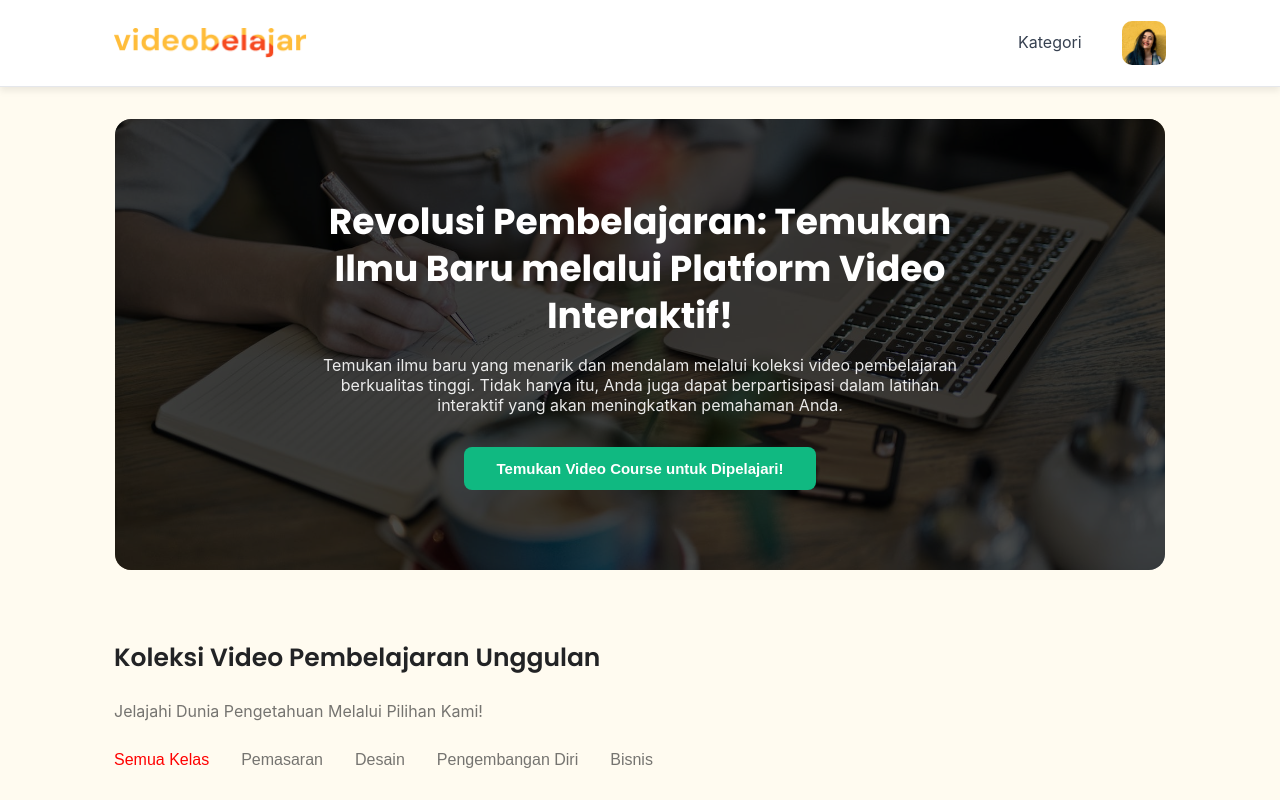
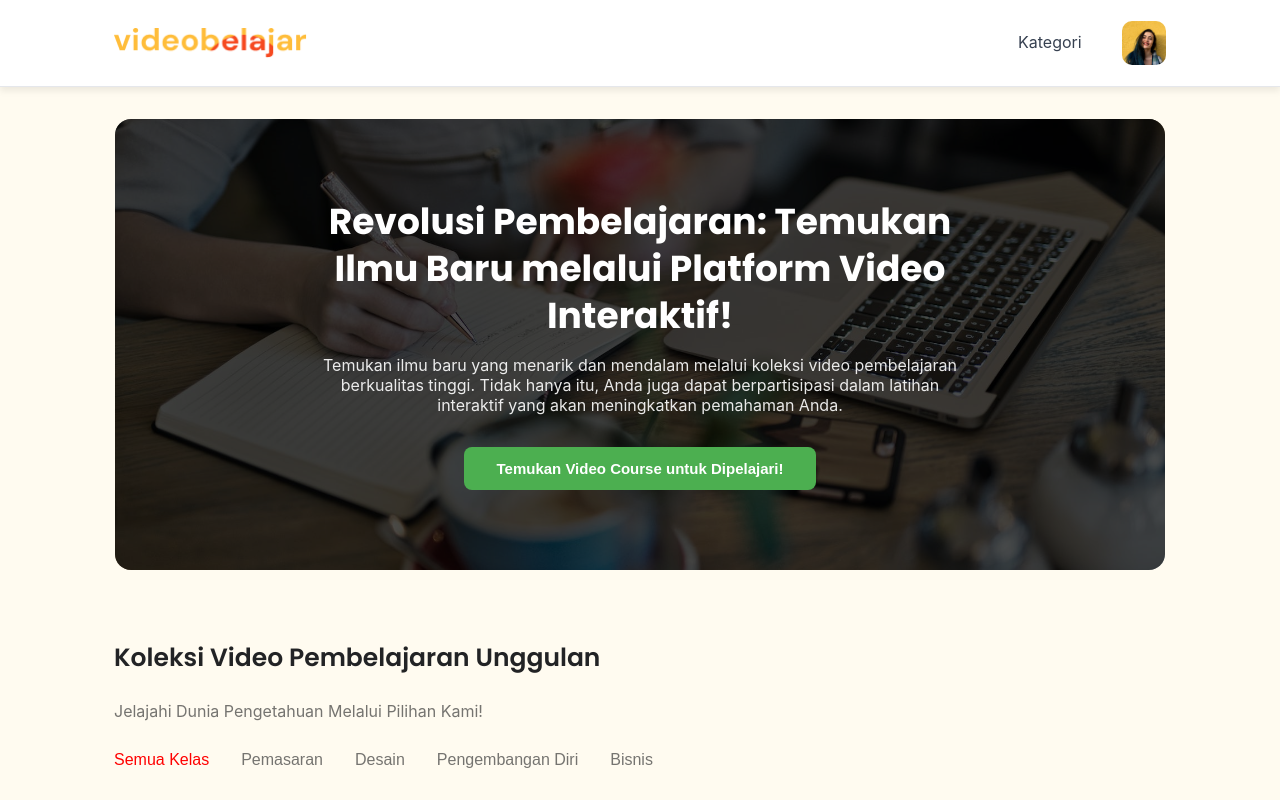
Before and after one commit to zainnnn20/Mission-Advance-Frontend-1, a React (Vite) app: page / in a window 1280 px wide. Both pictures are taken after typing "name@example.com", "Sample123" into the empty fields and a click on the button "Masuk". Shown: the top 800 px of the page. Built offline with nearby package versions, Linux system fonts and the light colour scheme.

Commit message:
Mission Intermediate Front End 1 Fix

```diff
--- a/src/Beranda.css
+++ b/src/Beranda.css
@@ -168,7 +168,7 @@
 
   /* Target: Tombol di dalam hero section. */
   .hero-button {
-    background-color: #10B981;
+    background-color: #4CAF50;
     color: white;
     padding: 0.8rem 2rem;
     border: none;
```
